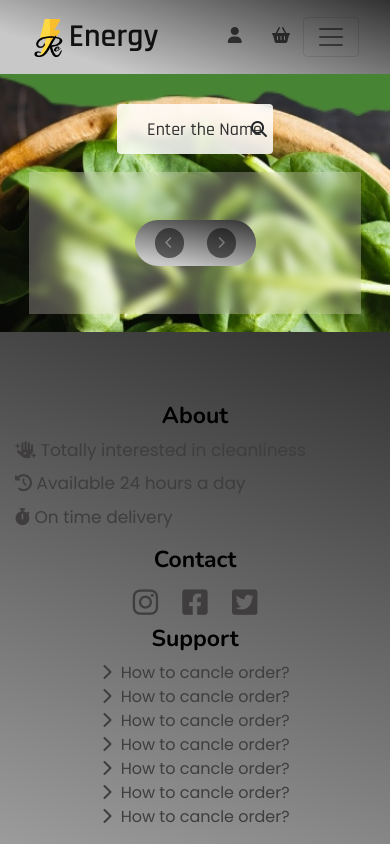
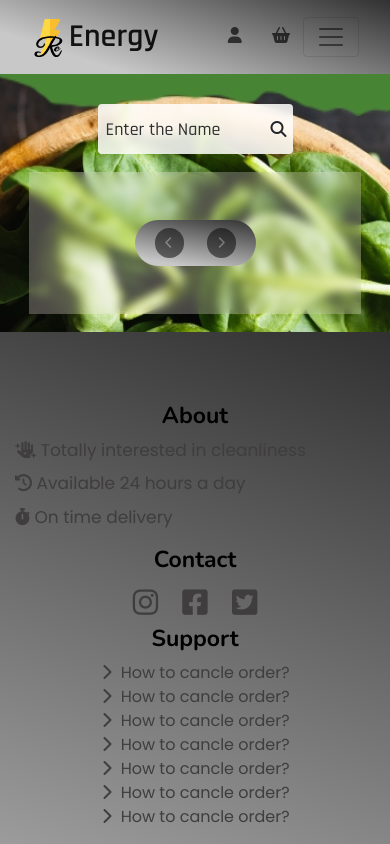
Before and after one commit to Doaa-Ghopashe/Re-Energy, a website: page index2.html in a window 390 px wide. Shown: the top 844 px of the page. Drawn offline with nearby package versions, Linux system fonts and the light colour scheme; grey boxes are pictures that could not be loaded.

Commit message:
the stylesheet is updated

```diff
--- a/CSS/style.css
+++ b/CSS/style.css
@@ -866,6 +866,12 @@ footer{
     }
 }
 @media screen and (max-width:600px) {
+    .SearchBox{
+        width: 50%;
+    }
+    .SearchBox .form-control{
+        padding-left: 8px;
+    }
     .sidebar{
         width: 55%;
     }
```
